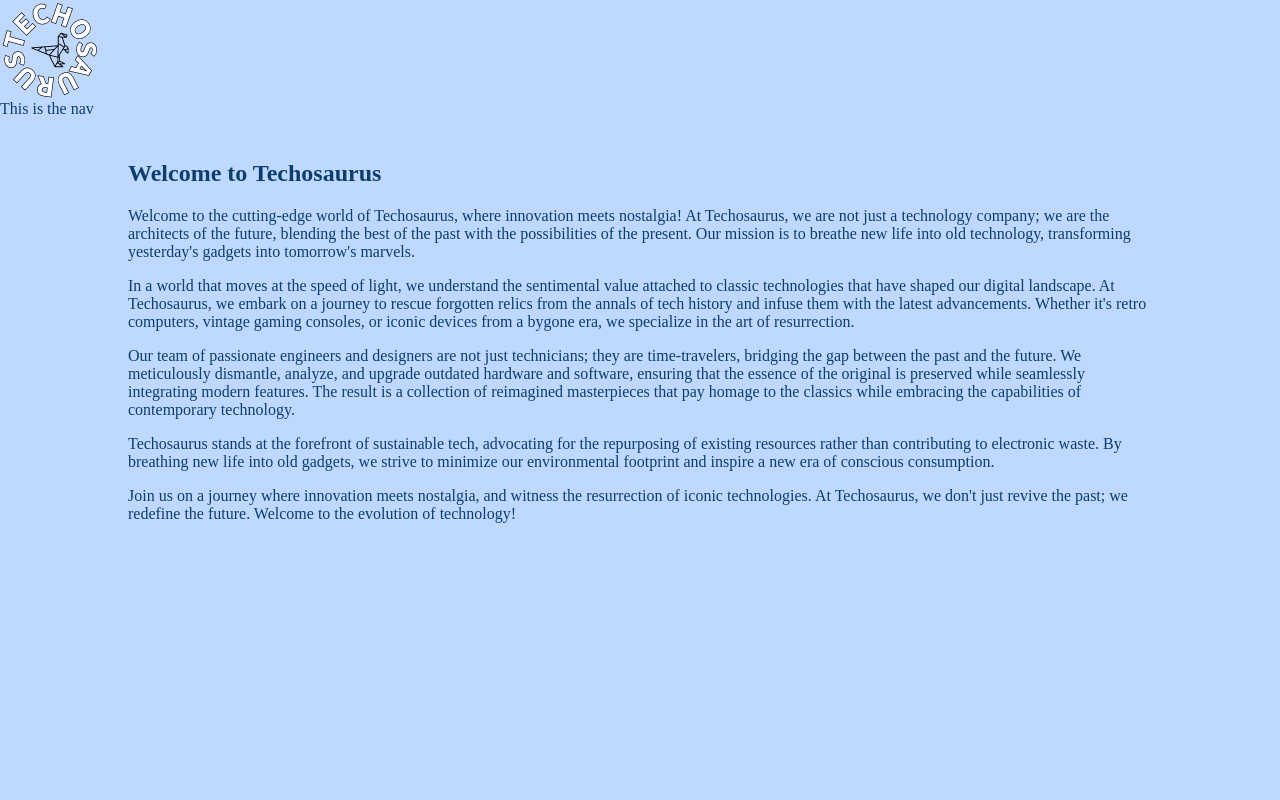
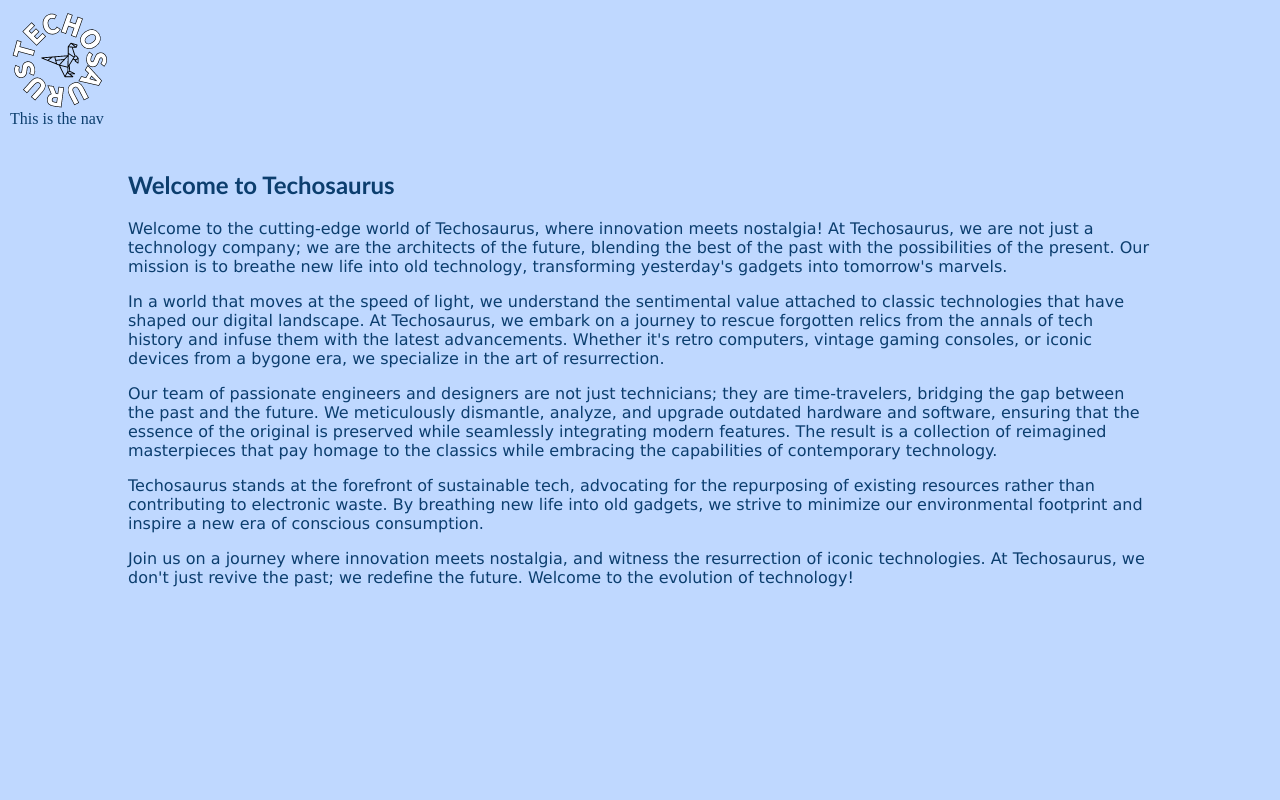
Before and after one commit to cwebb02/redesigned-umbrella, a plain HTML site: page index.html in a window 1280 px wide. Shown: the top 800 px of the page. Drawn offline with Linux system fonts and the light colour scheme.

Commit message:
update fonts

```diff
--- a/css.css
+++ b/css.css
@@ -7,6 +7,8 @@
 
 .header {
 	width: 100%;
+	padding-left: 10px;
+	padding-top: 10px;
 }
 
 .logo {
@@ -48,3 +50,13 @@ body {
 .Statistic-web-design-3-hex { color: #276DCF; }
 .Statistic-web-design-4-hex { color: #0C3E6E; }
 .Statistic-web-design-5-hex { color: #E37629; }
+
+
+p {
+	font-size: medium;
+	font-family:'Lucida Sans', 'Lucida Sans Regular', 'Lucida Grande', 'Lucida Sans Unicode', Geneva, Verdana, sans-serif;
+}
+
+h2 {
+	font-family: 'Trebuchet MS', 'Lucida Sans Unicode', 'Lucida Grande', 'Lucida Sans', Arial, sans-serif;
+}
```
